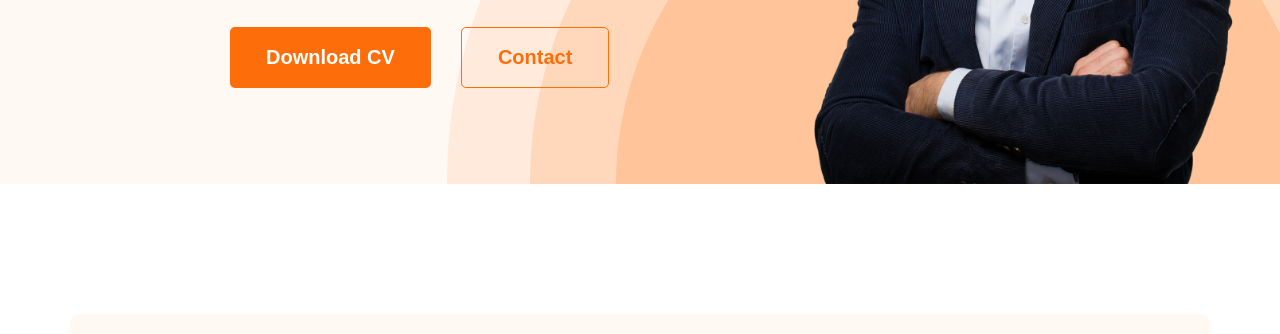
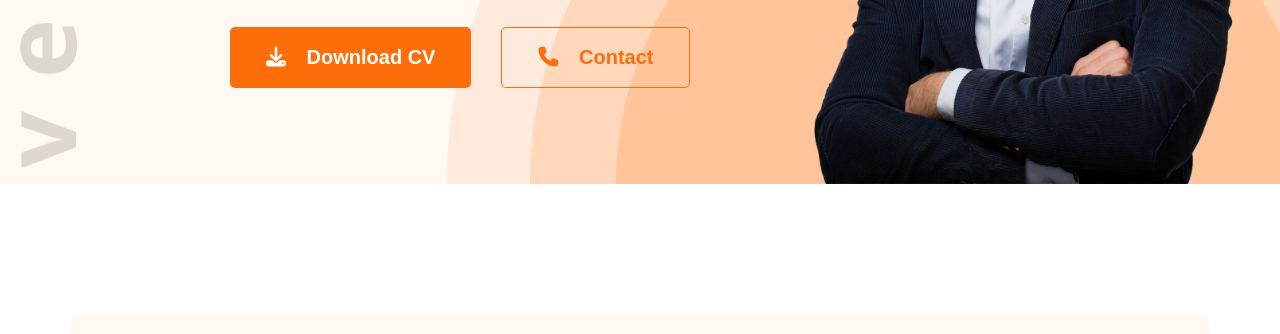
Before and after one commit to mnosumon/portfolio-resource, a plain HTML site: page index.html in a window 1280 px wide. Shown: the part 466-800 px from the top of the page. Drawn offline with nearby package versions, Linux system fonts and the light colour scheme.

Commit message:
Developer background Image add

```diff
--- a/index.html
+++ b/index.html
@@ -31,8 +31,8 @@
                 <h1>Mary Hardy</h1>
                 <p class="p18px">Shot what able cold new see hold.Friendly as an betrayed formerly he. Morning because as to society behaved moments.</p>
                 <div class="banner_contact">
-                    <button class="btn_praimary">Download CV</button>
-                    <button class="btn_hover">Contact</button>
+                    <button class="btn_praimary"><i class="fa-solid fa-download download_icon"></i>  Download CV</button>
+                    <button class="btn_hover"><i class="fa-solid fa-phone"></i> Contact</button>
                 </div>
             </div>
             <div class="profilePic">
@@ -144,7 +144,7 @@
                 </div>
             </div>
             <div class="resume_download">
-                <button class="btn_praimary">Download CV</button>
+                <button class="btn_praimary"><i class="fa-solid fa-download download_icon"></i>  Download CV</button>
             </div>
         </section>
    </main>
--- a/style/style.css
+++ b/style/style.css
@@ -27,7 +27,9 @@ ul, ol{
     color: var(--paragrape-color);
     line-height: 28px;
 }
-
+.download_icon, .fa-phone{
+    margin-right: 15px;
+}
 .section_heading{
     text-align: center;
     font-size: 35px;
@@ -91,9 +93,9 @@ nav{
     align-items: center;
     justify-content: space-between;
     padding: 50px 40px 0px 230px;
-    background-image: url("../image/header_bg.png");
+    background-image: url("../image/header_bg.png"), url('../image/developer.png');
     background-repeat: no-repeat;
-    background-position: bottom right;
+    background-position: bottom right, left top;
 }
 .profilePic{
     width: 500px;
```
